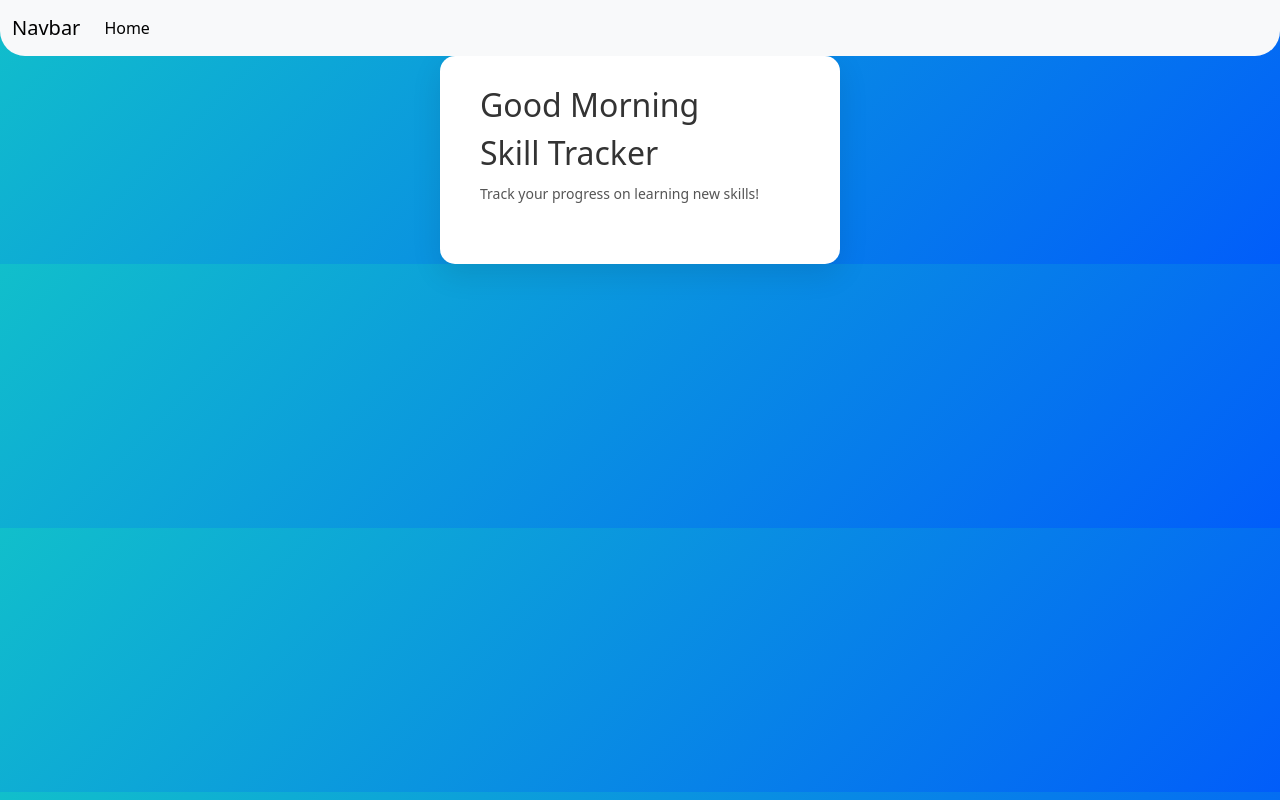
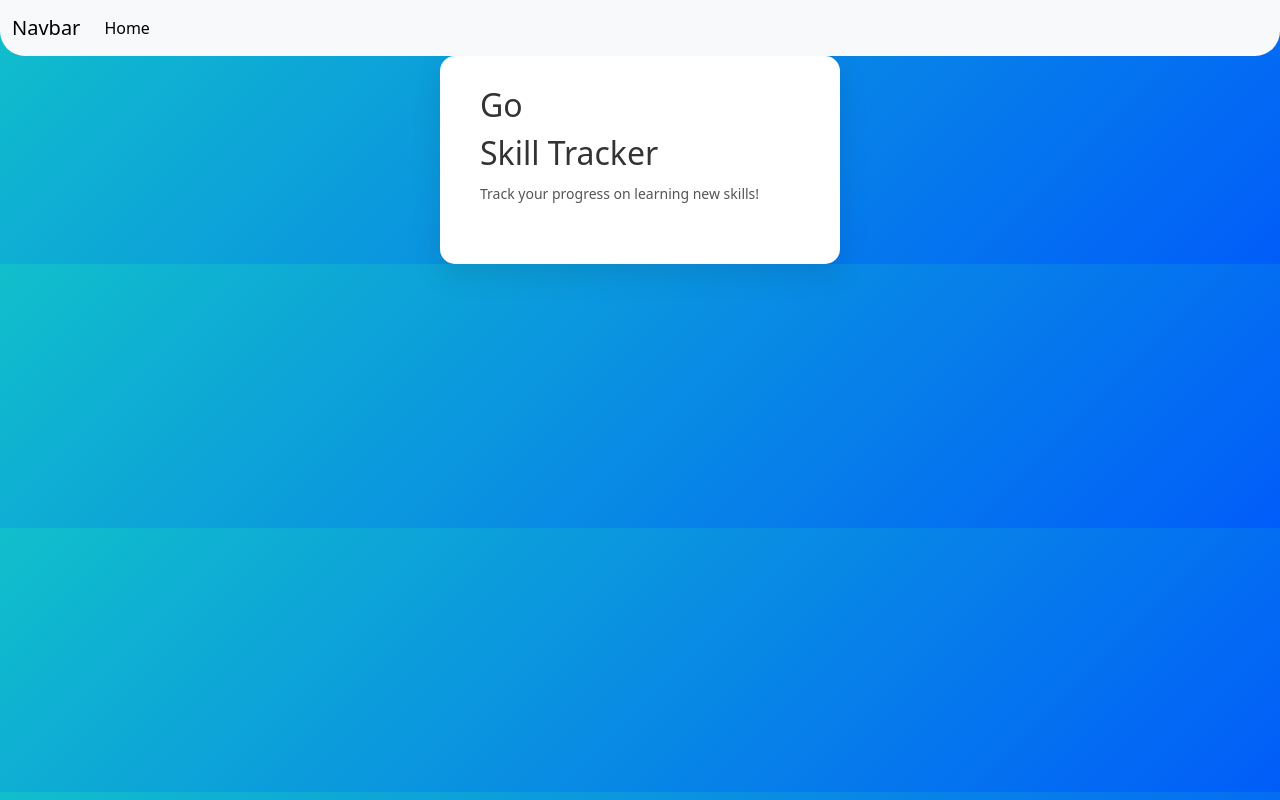
Before and after one commit to Ayon-exe/Skill, a plain HTML site: page skilltracker.html in a window 1280 px wide. Drawn offline with nearby package versions, Linux system fonts and the light colour scheme; no server answers.

```diff
--- a/skilltracker.html
+++ b/skilltracker.html
@@ -24,7 +24,7 @@
 
     <div class="app-container">
         <div class="header">
-            <h1 id="name">Good Morning</h1>
+            <h1 id="name">Go</h1>
             <h1>Skill Tracker</h1>
             <p>Track your progress on learning new skills!</p>
         </div>
@@ -39,6 +39,7 @@
         const firebaseConfig = {
             apiKey: "AIzaSyDVPsfuZQlgt7ooHovIgRLB1xrPTuP4pIU",
             authDomain: "skilltracker-bb945.firebaseapp.com",
+            databaseURL: "https://skilltracker-bb945-default-rtdb.asia-southeast1.firebasedatabase.app",
             projectId: "skilltracker-bb945",
             storageBucket: "skilltracker-bb945.firebasestorage.app",
             messagingSenderId: "407274953824",
```
